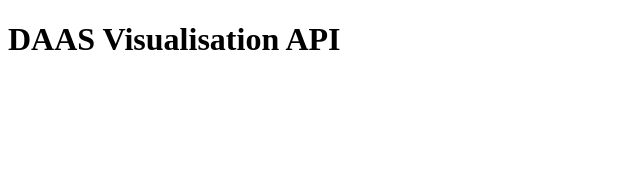
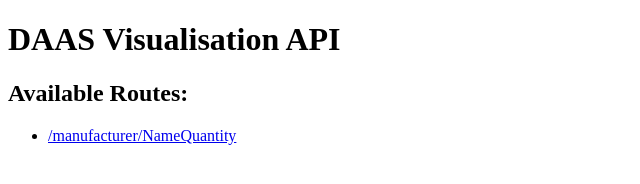
Before and after one commit to SIH-22-MAIT/visualisationAPI, a plain HTML site: page templates/index.html in a window 1280 px wide. Shown: the whole page, without its empty margins (0-640 px from the left). Drawn offline with Linux system fonts and the light colour scheme.

Commit message:
Added: Urls

```diff
--- a/templates/index.html
+++ b/templates/index.html
@@ -8,5 +8,9 @@
 </head>
 <body>
     <h1>DAAS Visualisation API</h1>
+    <h2>Available Routes: </h2>
+    <ul>
+        <li><a href="/manufacturer/NameQuantity">/manufacturer/NameQuantity</a></li>
+    </ul>
 </body>
 </html>
```
